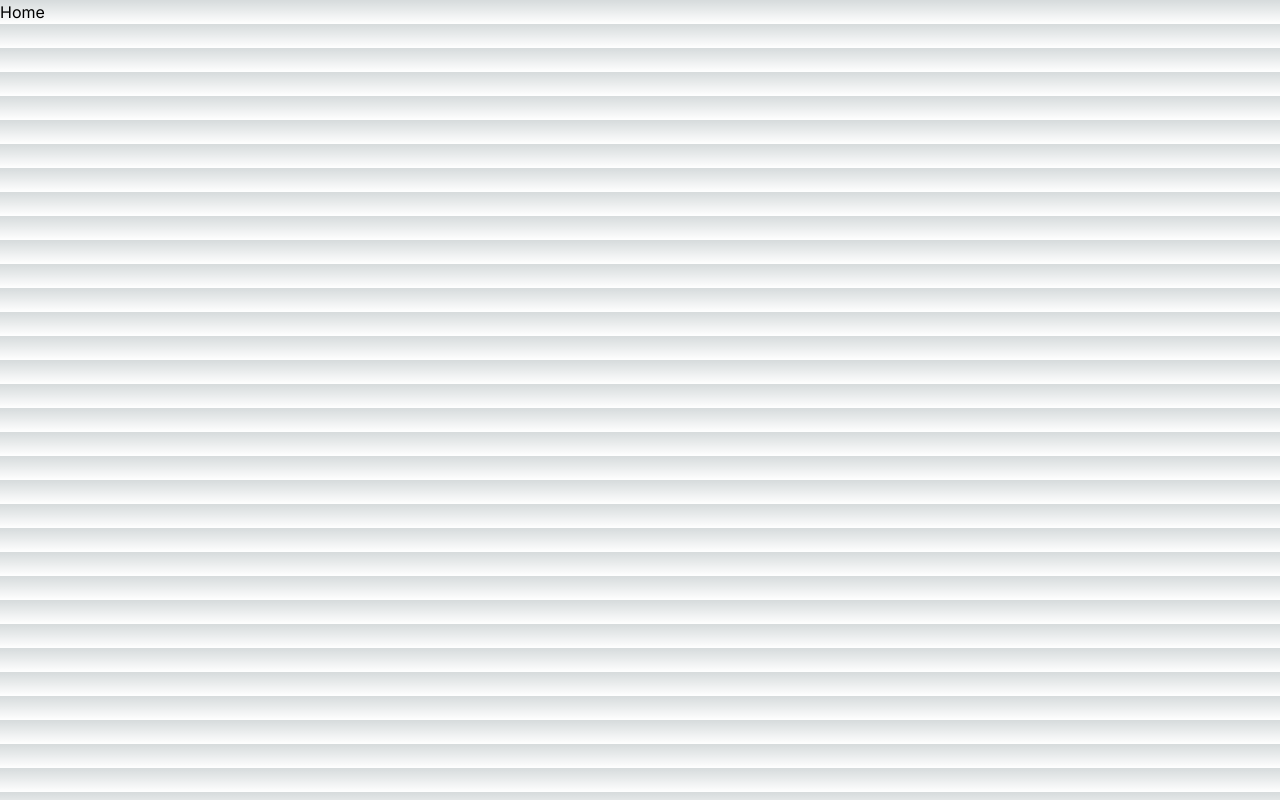
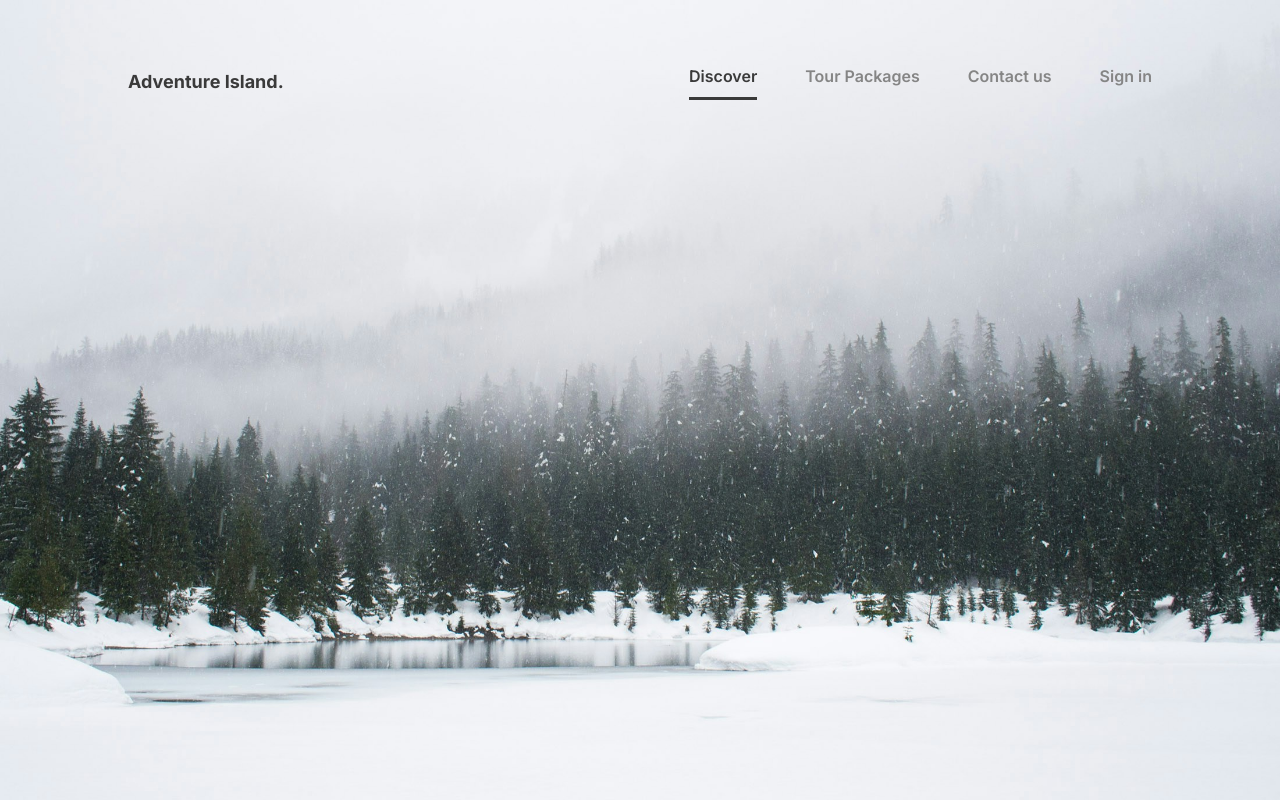
Before and after one commit to Xlongclaw/travel-app, a Next.js app: page / in a window 1280 px wide. Built offline with nearby package versions, Linux system fonts and the light colour scheme.

Commit message:
Craeted navbar

```diff
--- /dev/null
+++ b/src/app/components/NavLink.tsx
@@ -0,0 +1,16 @@
+"use client";
+import React, { useState } from "react";
+
+const NavLink = ({ link }: { link: string }) => {
+  return (
+    <div className={` ${link === 'Discover' ?"text-color1":"text-color2"} text-base font-semibold hover:text-color1 cursor-pointer relative pb-3`}>
+      {link}
+      {link === "Discover" && (
+        <div className="absolute h-[3px] w-full bg-color1 bottom-0 rounded-tr-[50%/100px]"></div>
+      )}
+    </div>
+  );
+};
+
+export default NavLink;
+// border-radius: 50%/100px 100px 0 0;
--- /dev/null
+++ b/src/app/components/NavLinks.tsx
@@ -0,0 +1,15 @@
+import React from "react";
+import NavLink from "./NavLink";
+
+const NavLinks: React.FC = () => {
+  const navLinks = [ "Discover", "Tour Packages", "Contact us", "Sign in"];
+  return (
+    <div className="flex gap-12">
+      {navLinks.map((link, index) => (
+        <NavLink key={index} link={link}/>
+      ))}
+    </div>
+  );
+};
+
+export default NavLinks;
--- a/src/app/globals.css
+++ b/src/app/globals.css
@@ -17,13 +17,6 @@
 }
 
 body {
-  color: rgb(var(--foreground-rgb));
-  background: linear-gradient(
-      to bottom,
-      transparent,
-      rgb(var(--background-end-rgb))
-    )
-    rgb(var(--background-start-rgb));
 }
 
 @layer utilities {
--- a/src/app/layout.tsx
+++ b/src/app/layout.tsx
@@ -5,7 +5,7 @@ import "./globals.css";
 const inter = Inter({ subsets: ["latin"] });
 
 export const metadata: Metadata = {
-  title: "Create Next App",
+  title: "Adventure Island",
   description: "Generated by create next app",
 };
 
--- a/src/app/page.tsx
+++ b/src/app/page.tsx
@@ -1,9 +1,16 @@
 import Image from "next/image";
+import NavLinks from "./components/NavLinks";
 
 export default function Home() {
   return (
     <main className="">
-      Home
+      <div className="bg-[url('./assets/herobg1.jpg')] bg-cente bg-cover w-full h-screen py-16 px-32">
+        <div className="flex justify-between items-center">
+          <div className="font-bold text-lg text-color1">Adventure Island.</div>
+          <NavLinks/>
+        </div>
+      </div>
+      <div className=""></div>
     </main>
   );
 }
--- a/tailwind.config.ts
+++ b/tailwind.config.ts
@@ -13,6 +13,10 @@ const config: Config = {
         "gradient-conic":
           "conic-gradient(from 180deg at 50% 50%, var(--tw-gradient-stops))",
       },
+      colors:{
+        'color1':'#3A3A3A',
+        'color2':'#858585',
+      }
     },
   },
   plugins: [],
```
Also changed, not shown: src/app/assets/herobg1.jpg (added).
